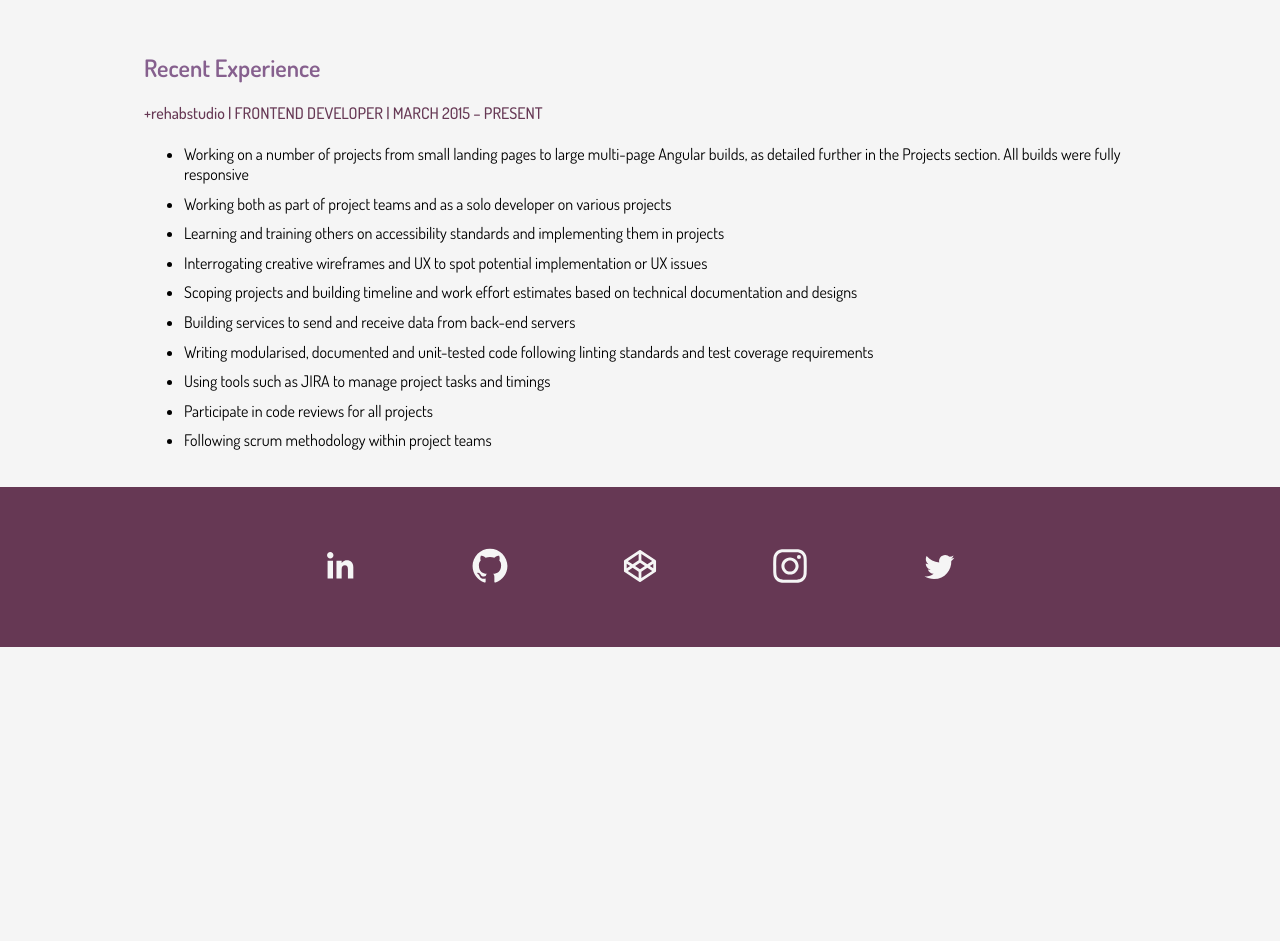
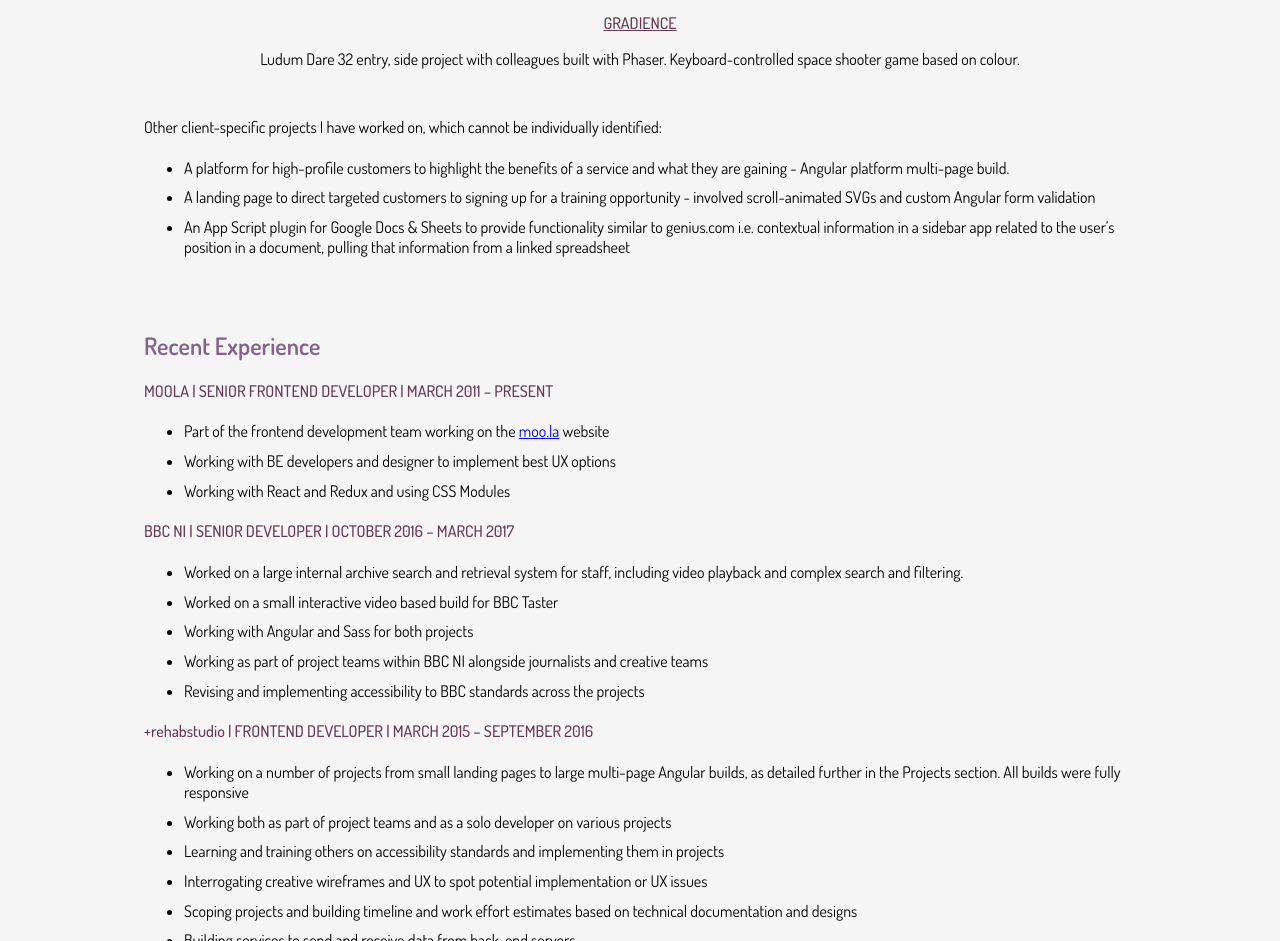
Before and after one commit to clairebones/clairebones.github.io, a website: page index.html in a window 1280 px wide. Shown: the part 1847-2788 px from the top of the page. Before the commit the page ends 2494 px from the top, so only its background shows below. Drawn offline with Linux system fonts and the light colour scheme.

Commit message:
Update relevant experience and recent projects

```diff
--- a/index.html
+++ b/index.html
@@ -79,6 +79,13 @@
         <div class="section section-projects">
             <h2 id="projects" class="section-title">Projects</h2>
             <div class="projects">
+                 <div class="project project-yourma">
+                    <a class="thumbnail-link" href="http://www.bbc.co.uk/taster/projects/your-ma"><img class="thumbnail thumbnail-yourma" src="build/assets/img/yourma.png"></a>
+                    <a class="link link-digitalgarage" href="http://www.bbc.co.uk/taster/projects/your-ma">BBC Taster - Your Ma</a>
+                    <p class="description description-yourma">
+                    A BBC Taster build for BBC NI, using interactive video to give the user an insight into what things were like when their mother was their age.
+                    </p>
+                </div>
                 <div class="project project-digitalgarage">
                     <a class="thumbnail-link" href="https://digitalgarage.withgoogle.com/"><img class="thumbnail thumbnail-digitalgarage" src="build/assets/img/digitalgarage.png"></a>
                     <a class="link link-digitalgarage" href="https://digitalgarage.withgoogle.com/">The Digital Garage</a>
@@ -113,11 +120,41 @@
 
         <div class="section section-experience">
             <h2 id="experience" class="section-title">Recent Experience</h2>
+            <div class="experience experience-moola">
+                <div class="experience-details">
+                    <span class="experience-detail experience-detail-moola">Moola</span>
+                    <span class="experience-detail">| Senior Frontend Developer </span>
+                    <span class="experience-detail">| March 2011 – present</span>
+                </div>
+                <div class="experience-summary">
+                    <ul>
+                        <li>Part of the frontend development team working on the <a href=https://moo.la>moo.la</a> website</li>
+                        <li>Working with BE developers and designer to implement best UX options</li>
+                        <li>Working with React and Redux and using CSS Modules</li>
+                    </ul>
+                </div>
+            </div>
+            <div class="experience experience-bbc">
+                <div class="experience-details">
+                    <span class="experience-detail experience-detail-bbc">BBC NI</span>
+                    <span class="experience-detail">| Senior Developer </span>
+                    <span class="experience-detail">| October 2016 – March 2017</span>
+                </div>
+                <div class="experience-summary">
+                    <ul>
+                        <li>Worked on a large internal archive search and retrieval system for staff, including video playback and complex search and filtering.</li>
+                        <li>Worked on a small interactive video based build for BBC Taster</li>
+                        <li>Working with Angular and Sass for both projects</li>
+                        <li>Working as part of project teams within BBC NI alongside journalists and creative teams</li>
+                        <li>Revising and implementing accessibility to BBC standards across the projects</li>
+                    </ul>
+                </div>
+            </div>
             <div class="experience experience-rehabstudio">
                 <div class="experience-details">
                     <span class="experience-detail experience-detail-rehab">+rehabstudio </span>
                     <span class="experience-detail">| Frontend Developer </span>
-                    <span class="experience-detail">| March 2015 – present</span>
+                    <span class="experience-detail">| March 2015 – September 2016</span>
                 </div>
                 <div class="experience-summary">
                     <ul>
```
Also changed, not shown: assets/img/yourma.png (added), build/assets/img/digitalgarage.png, build/assets/img/gradience.png, build/assets/img/politicons.png, build/assets/img/yourma.png (added), build/css/index.css.
